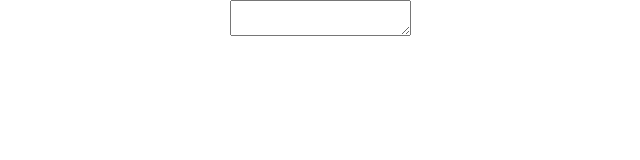
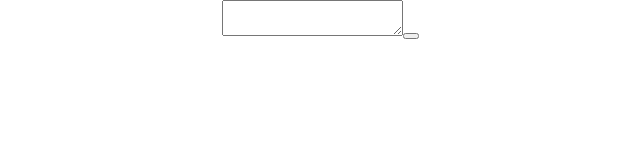
Before and after one commit to Way05/HenHacks25, a React (Create React App) app in the folder henhacks25/: page / in a window 1280 px wide. Shown: the top 160 px of the page, without its empty margins (320-960 px from the left). Built offline with nearby package versions, Linux system fonts and the light colour scheme.

Commit message:
added profile page I think and routing package

```diff
--- a/henhacks25/package.json
+++ b/henhacks25/package.json
@@ -13,6 +13,7 @@
     "@types/react-dom": "^19.0.4",
     "react": "^19.0.0",
     "react-dom": "^19.0.0",
+    "react-router-dom": "^7.2.0",
     "react-scripts": "5.0.1",
     "typescript": "^4.9.5",
     "web-vitals": "^2.1.4"
--- a/henhacks25/src/App.tsx
+++ b/henhacks25/src/App.tsx
@@ -1,6 +1,8 @@
 import React from 'react';
 import logo from './logo.svg';
 import './App.css';
+import { BrowserRouter as Router, Routes, Route } from "react-router-dom";
+import ProfilePage from "./pages/profile"
 
 import { fetchResponse } from './gemini_api';
 
@@ -8,6 +10,7 @@ function App() {
   return (
     <div className="App">
       <textarea name="input"/>
+      <button> </button>
     </div>
   );
 }
--- /dev/null
+++ b/henhacks25/src/pages/profile.tsx
@@ -0,0 +1,11 @@
+import React from 'react';
+import { BrowserRouter as Router, Routes, Route } from "react-router-dom";
+
+
+const ProfilePage: React.FC = () => {
+  return (
+      <textarea name="input"/>
+  );
+}
+
+export default ProfilePage;
```
Also changed, not shown: 1 other file (tests, documents, lock files or other folders).
